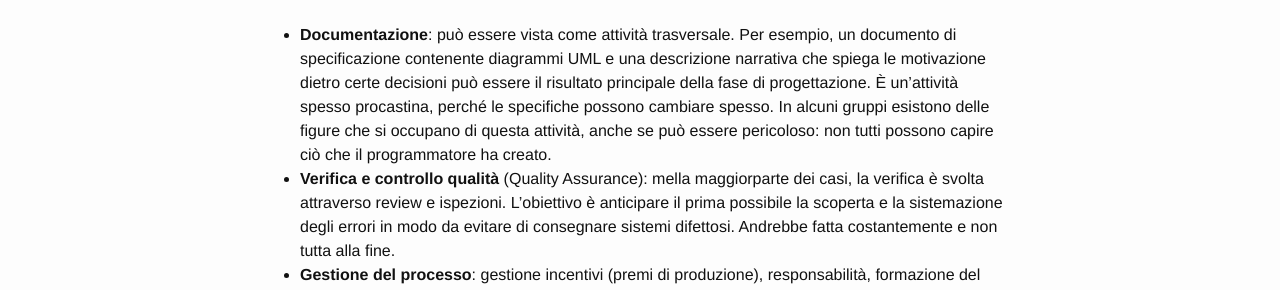
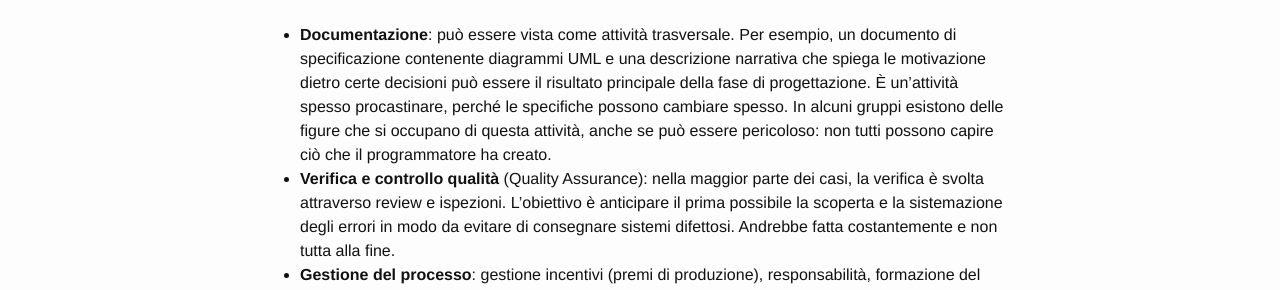
Before and after one commit to MarcoBuster/sweng, a Jekyll site: the page built from _posts/2022-10-03-introduzione.md, in a window 1280 px wide and 900 px high, scrolled down 8435 px. Shown: the part 286-576 px from the top of the window. Built offline with Jekyll 4.4.1, drawn with Linux system fonts in a browser that asks for light colours; the table of contents is made by our own code; some of the changed text lies outside the part shown.

Commit message:
Fix typo

```diff
--- a/_posts/2022-10-03-introduzione.md
+++ b/_posts/2022-10-03-introduzione.md
@@ -314,8 +314,8 @@ L'_output_ di questa fase è un __prodotto migliore__.
 
 ### Altre attività
 - __Documentazione__: può essere vista come attività trasversale. Per esempio, un documento di specificazione contenente diagrammi UML e una descrizione narrativa che spiega le motivazione dietro certe decisioni può essere il risultato principale della fase di progettazione.
-È un'attività spesso procastina, perché le specifiche possono cambiare spesso. In alcuni gruppi esistono delle figure che si occupano di questa attività, anche se può essere pericoloso: non tutti possono capire ciò che il programmatore ha creato.
-- __Verifica e controllo qualità__ (Quality Assurance): mella maggiorparte dei casi, la verifica è svolta attraverso review e ispezioni. L'obiettivo è anticipare il prima possibile la scoperta e la sistemazione degli errori in modo da evitare di consegnare sistemi difettosi. Andrebbe fatta costantemente e non tutta alla fine.
+È un'attività spesso procastinare, perché le specifiche possono cambiare spesso. In alcuni gruppi esistono delle figure che si occupano di questa attività, anche se può essere pericoloso: non tutti possono capire ciò che il programmatore ha creato.
+- __Verifica e controllo qualità__ (Quality Assurance): nella maggior parte dei casi, la verifica è svolta attraverso review e ispezioni. L'obiettivo è anticipare il prima possibile la scoperta e la sistemazione degli errori in modo da evitare di consegnare sistemi difettosi. Andrebbe fatta costantemente e non tutta alla fine.
 - __Gestione del processo__: gestione incentivi (premi di produzione), responsabilità, formazione del personale, eccetera.
 - __Gestione delle configurazioni__: relazioni inter-progettuali. Sono da gestire i casi in cui parti di libreria vengono condivise tra più progetti che vorrebbero modificare la libreria stessa.
 
```
Also changed, not shown: other parts of _posts/2022-10-03-introduzione.md (+3 -3 lines).
